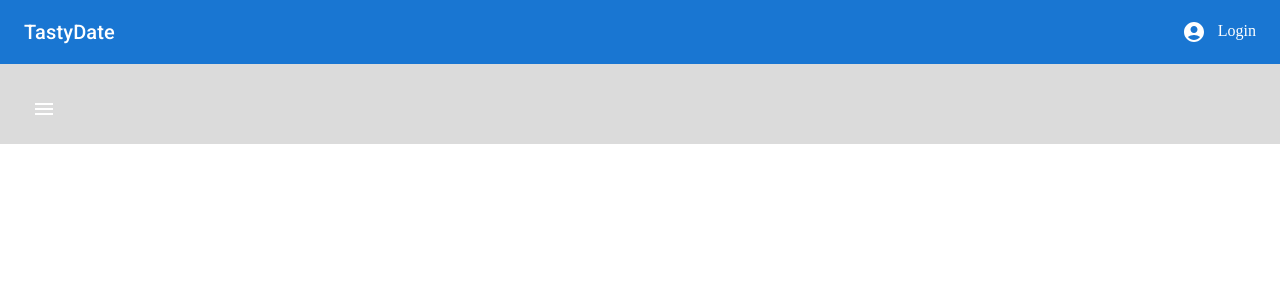
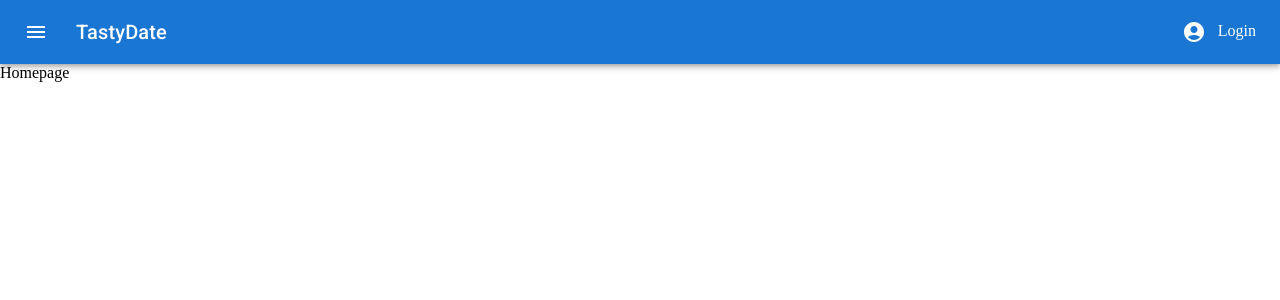
Before and after one commit to xt-t/TastyDate, a React (Create React App) app in the folder frontend/: page / in a window 1280 px wide. Shown: the top 300 px of the page. Built offline with nearby package versions, Linux system fonts and the light colour scheme.

Commit message:
sidebar ready

```diff
--- /dev/null
+++ b/frontend/src/components/general/DisplayMenus.tsx
@@ -0,0 +1,16 @@
+import * as React from 'react';
+import {useState} from "react";
+import NavigationBar from "./NavigationBar";
+import Sidebar from "./Sidebar";
+
+export default function DisplayMenus () {
+    const [sidebarStatus, setsidebarStatus] = useState(false);
+    const showSidebar = () => setsidebarStatus(!sidebarStatus);
+
+    return (
+        <div>
+        <NavigationBar showSidebar={showSidebar}/>
+        <Sidebar sidebarStatus={sidebarStatus} showSidebar={showSidebar}/>
+        </div>
+    )
+}
--- a/frontend/src/components/general/NavigationBar.tsx
+++ b/frontend/src/components/general/NavigationBar.tsx
@@ -5,13 +5,13 @@ import Toolbar from '@mui/material/Toolbar';
 import Typography from '@mui/material/Typography';
 import IconButton from '@mui/material/IconButton';
 import AccountCircle from '@mui/icons-material/AccountCircle';
-import Switch from '@mui/material/Switch';
-import FormControlLabel from '@mui/material/FormControlLabel';
-import FormGroup from '@mui/material/FormGroup';
-import MenuItem from '@mui/material/MenuItem';
-import Menu from '@mui/material/Menu';
+import MenuIcon from "@mui/icons-material/Menu";
 
-export default function NavigationBar() {
+interface NavigationBarProps {
+    showSidebar: () => void
+}
+
+export default function NavigationBar({showSidebar}:NavigationBarProps) {
     const [auth, setAuth] = React.useState(true);
 
     const handleLogin = () => {
@@ -22,6 +22,15 @@ export default function NavigationBar() {
         <Box sx={{ flexGrow: 1 }}>
             <AppBar position="static">
                 <Toolbar>
+                            <IconButton
+                                size="large"
+                                edge="start"
+                                color="inherit"
+                                aria-label="open drawer"
+                                sx={{ mr: 2 }}
+                            >
+                                <MenuIcon onClick={showSidebar}/>
+                            </IconButton>
                     <Typography variant="h6" component="div" sx={{ flexGrow: 1 }}>
                         TastyDate
                     </Typography>
--- a/frontend/src/components/general/Sidebar.tsx
+++ b/frontend/src/components/general/Sidebar.tsx
@@ -1,21 +1,17 @@
-import React, {useState} from 'react'
+import React from 'react'
 import {Link} from "react-router-dom";
-import MenuIcon from "@mui/icons-material/Menu";
 import CloseIcon from '@mui/icons-material/Close';
 import {SidebarData} from "../../models/general/SidebarData"
 import "./Sidebar.scss"
 
-export default function Sidebar () {
-    const [sidebarStatus, setsidebarStatus ] = useState(false);
-    const showSidebar = () => setsidebarStatus(!sidebarStatus);
+interface SidebarProps {
+    sidebarStatus: boolean
+    showSidebar: () => void
+}
+export default function Sidebar ({sidebarStatus, showSidebar}:SidebarProps) {
 
     return (
         <>
-            <div className="horizontalbar">
-                <Link to="#" className="icons-menu-close">
-                        <MenuIcon onClick={showSidebar}/>
-                </Link>
-            </div>
             <nav className={sidebarStatus ? "sidebaractive" : "sidebar"}>
                 <ul className="side-items" onClick={showSidebar}>
                     <li className="sidebar-toggle">
--- a/frontend/src/pages/appointmentsettings/AppointOne.tsx
+++ b/frontend/src/pages/appointmentsettings/AppointOne.tsx
@@ -1,14 +1,14 @@
 import NavigationBar from "../../components/general/NavigationBar";
 import Sidebar from "../../components/general/Sidebar";
+import DisplayMenus from "../../components/general/DisplayMenus";
 
 export default function Homepage() {
 
     return (
         <div>
             <div>
-                <NavigationBar/>
+                <DisplayMenus/>
                 AppointOne
-                <Sidebar/>
             </div>
         </div>
     )
--- a/frontend/src/pages/general/Homepage.tsx
+++ b/frontend/src/pages/general/Homepage.tsx
@@ -1,13 +1,12 @@
-import NavigationBar from "../../components/general/NavigationBar";
-import Sidebar from "../../components/general/Sidebar";
+import DisplayMenus from "../../components/general/DisplayMenus";
 
 export default function Homepage() {
 
     return (
         <div>
             <div>
-                <NavigationBar/>
-            <Sidebar/>
+             <DisplayMenus/>
+                Homepage
             </div>
         </div>
     )
--- a/frontend/src/pages/restaurants/OverviewRestaurants.tsx
+++ b/frontend/src/pages/restaurants/OverviewRestaurants.tsx
@@ -1,14 +1,14 @@
 import NavigationBar from "../../components/general/NavigationBar";
 import Sidebar from "../../components/general/Sidebar";
+import DisplayMenus from "../../components/general/DisplayMenus";
 
 export default function Homepage() {
 
     return (
         <div>
             <div>
-                <NavigationBar/>
+                <DisplayMenus/>
                 OverviewRestaurants
-                <Sidebar/>
             </div>
         </div>
     )
--- a/frontend/src/pages/result/VoteResult.tsx
+++ b/frontend/src/pages/result/VoteResult.tsx
@@ -1,14 +1,14 @@
 import NavigationBar from "../../components/general/NavigationBar";
 import Sidebar from "../../components/general/Sidebar";
+import DisplayMenus from "../../components/general/DisplayMenus";
 
 export default function Homepage() {
 
     return (
         <div>
             <div>
-                <NavigationBar/>
+                <DisplayMenus/>
                 VoteResult
-                <Sidebar/>
             </div>
         </div>
     )
```
